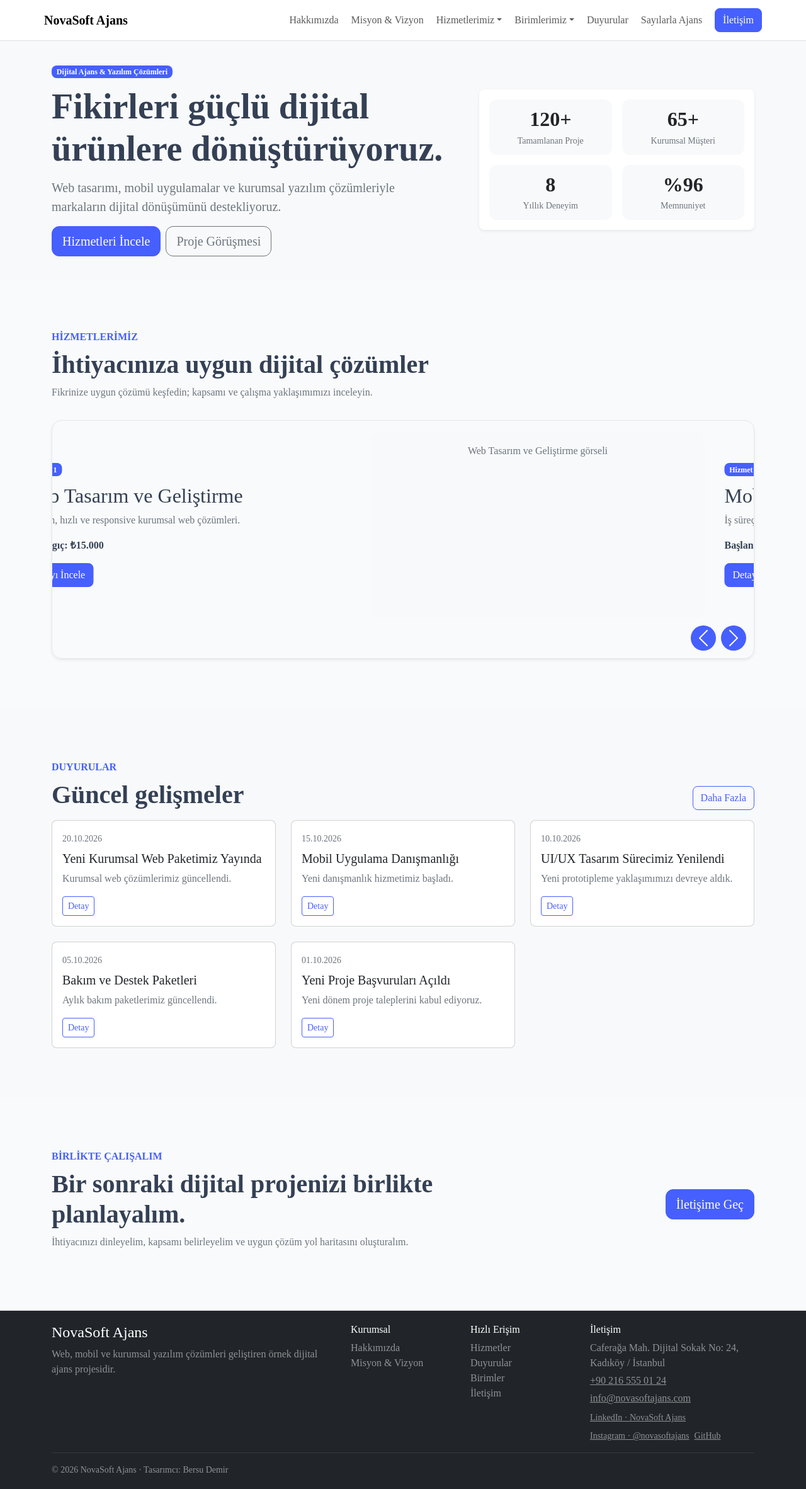
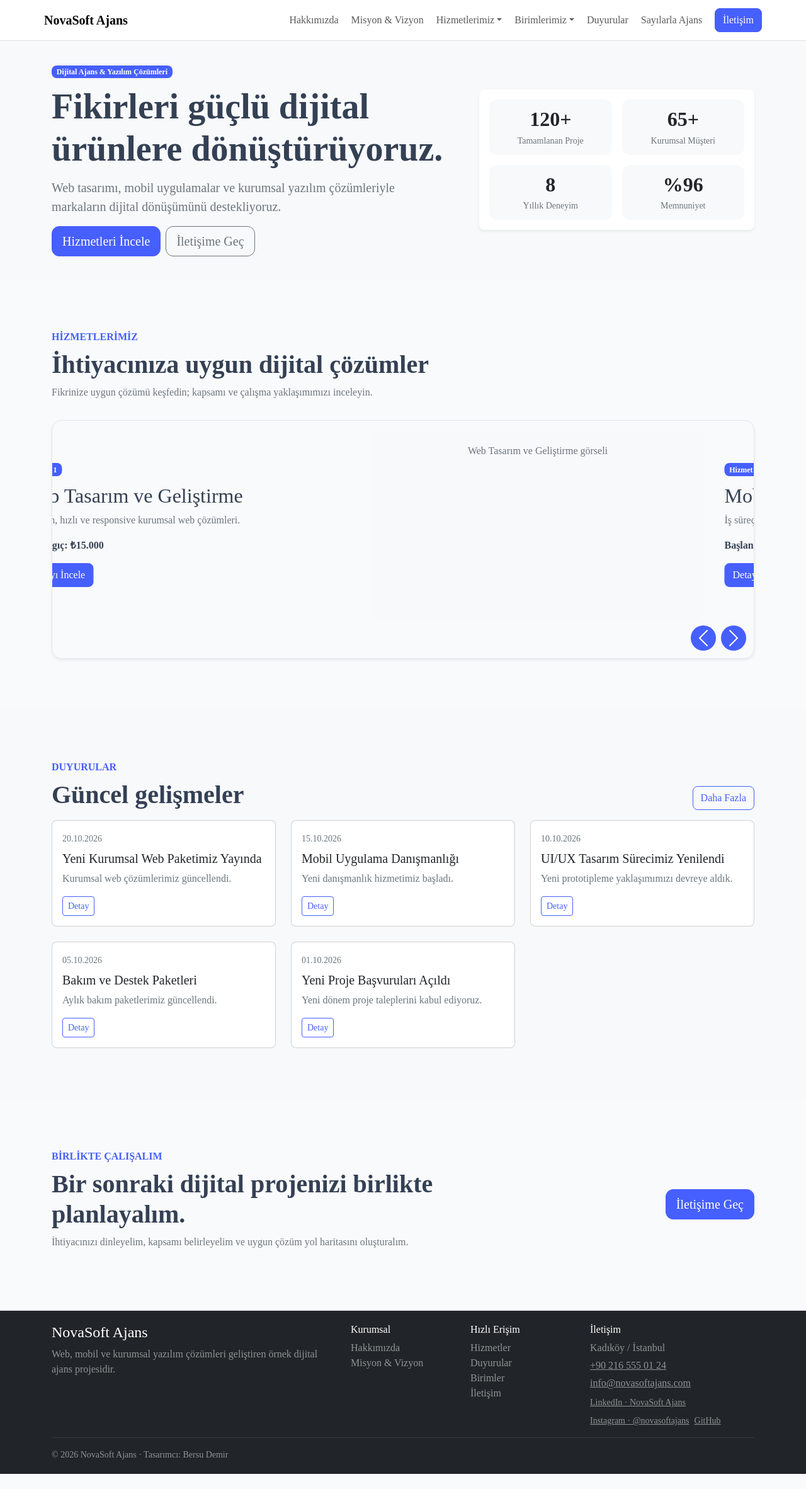
Before and after one commit to bersudemir/dijital-ajans-web-projesi, a plain HTML site: page index.html in a window 1280 px wide. Shown: the whole page at 63% size. After the commit the page ends 2340 px from the top, so only its background shows below. Drawn offline with nearby package versions, Linux system fonts and the light colour scheme.

Commit message:
Son sadelik ve iletisim duzenlemeleri

```diff
--- a/assets/js/app/core/site-contact.js
+++ b/assets/js/app/core/site-contact.js
@@ -1,6 +1,6 @@
 // Adres Google Maps sorgusunda da kullanılır. URL'si boş profiller metin olarak gösterilir.
 export const siteContact = {
-  address: 'Caferağa Mah. Dijital Sokak No: 24, Kadıköy / İstanbul',
+  address: 'Kadıköy / İstanbul',
   phone: '+90 216 555 01 24',
   email: 'info@novasoftajans.com',
   designer: 'Bersu Demir',
--- a/assets/js/app/pages/service-detail-page.js
+++ b/assets/js/app/pages/service-detail-page.js
@@ -45,7 +45,7 @@ if (!root) {
             <p class="text-secondary mb-1">Başlangıç ücreti</p>
             <p class="display-6 fw-bold">${money}</p>
             <p class="small text-secondary">Fiyat örnek proje içeriğidir; gerçek teklif proje kapsamına göre belirlenir.</p>
-            <a class="btn btn-primary w-100" href="iletisim.html">Teklif / Görüşme Talebi</a>
+            <a class="btn btn-primary w-100" href="iletisim.html">İletişime Geç</a>
           </div>
         </div>
       </aside>
--- a/index.html
+++ b/index.html
@@ -57,7 +57,7 @@
             <p class="lead text-secondary mt-3">Web tasarımı, mobil uygulamalar ve kurumsal yazılım çözümleriyle markaların dijital dönüşümünü destekliyoruz.</p>
             <div class="d-flex flex-wrap gap-2 mt-4">
               <a class="btn btn-primary btn-lg" href="#hizmetler">Hizmetleri İncele</a>
-              <a class="btn btn-outline-secondary btn-lg" href="iletisim.html">Proje Görüşmesi</a>
+              <a class="btn btn-outline-secondary btn-lg" href="iletisim.html">İletişime Geç</a>
             </div>
           </div>
           <div class="col-lg-5">
```
